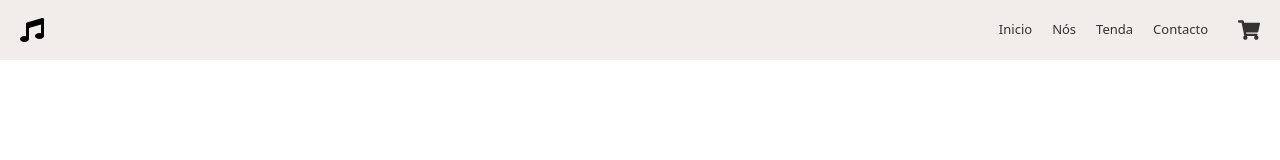
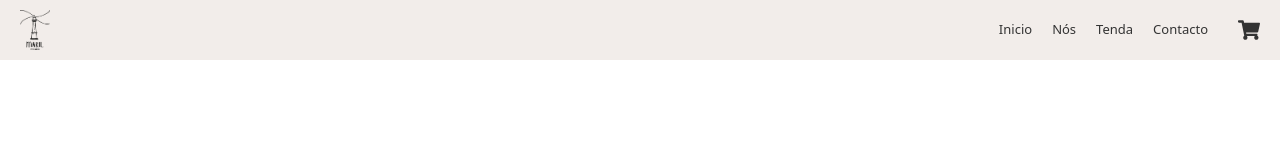
Before and after one commit to PabloNM58/tendamm, a React (Vite) app: page / in a window 1280 px wide. Shown: the top 160 px of the page. Built offline with nearby package versions, Linux system fonts and the light colour scheme.

Commit message:
cambio favicon

```diff
--- a/index.html
+++ b/index.html
@@ -2,7 +2,7 @@
 <html lang="en">
   <head>
     <meta charset="UTF-8" />
-    <link rel="icon" type="image/svg+xml" href="/vite.svg" />
+    <link rel="icon" type="image/svg+xml" href="/logo.png" />
     <meta name="viewport" content="width=device-width, initial-scale=1.0" />
     <title>M.Música</title>
   </head>
--- a/src/Navbar.jsx
+++ b/src/Navbar.jsx
@@ -5,7 +5,7 @@
     <div style={styles.navbar}>
       {/* Icono de música a la izquierda */}
       <div style={styles.left}>
-        <FaMusic size={24} style={{ color: "black" }} />
+        <img style={{ width: "30px" }} src="./logo.png"></img>
       </div>
 
       {/* Textos en el centro-derecha */}
```
Also changed, not shown: public/logo.png (added).
